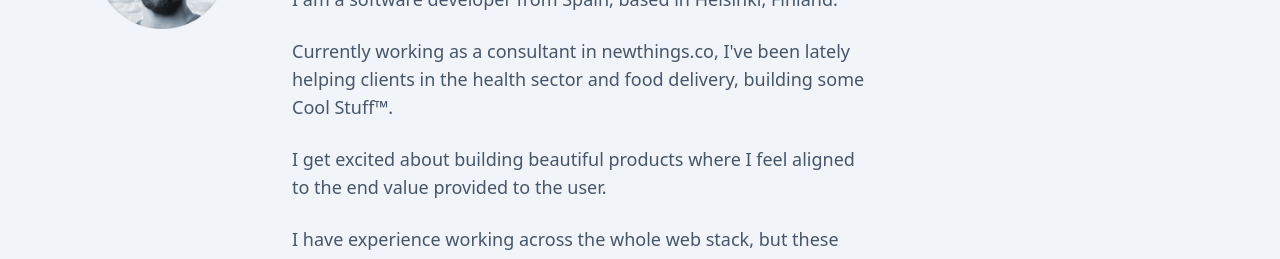
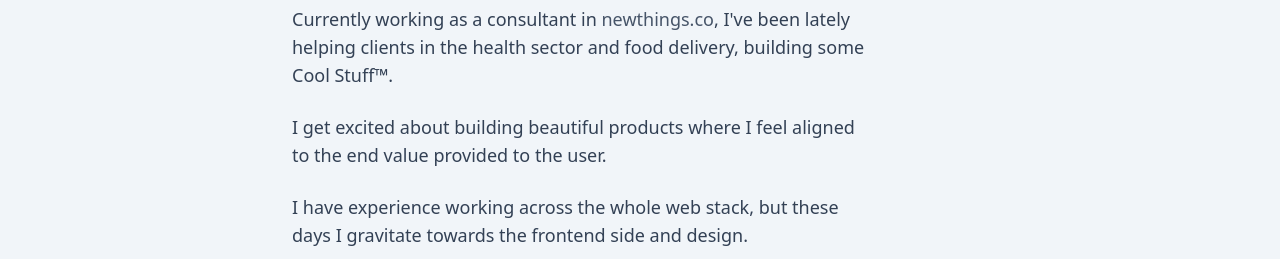
Before and after one commit to hugo-cardenas/personal-website, a Gatsby site: page / in a window 1280 px wide. Shown: the part 203-462 px from the top of the page. Built offline with nearby package versions, Linux system fonts and the light colour scheme; Gatsby itself is replaced by a stand-in of ours.

Commit message:
Tweak style

```diff
--- a/package.json
+++ b/package.json
@@ -8,8 +8,7 @@
     "gatsby"
   ],
   "scripts": {
-    "develop": "gatsby develop",
-    "start": "gatsby develop",
+    "start": "gatsby develop -H 0.0.0.0",
     "build": "gatsby build",
     "serve": "gatsby serve",
     "clean": "gatsby clean"
--- a/src/pages/index.tsx
+++ b/src/pages/index.tsx
@@ -20,12 +20,12 @@ const Title = ({ children }: ChildrenProps) => (
 );
 
 const P = ({ children }: ChildrenProps) => (
-  <p className="text-lg text-gray-600 font-light">{children}</p>
+  <p className="text-lg text-gray-700 font-light">{children}</p>
 );
 
 export default () => (
-  <main className="p-8 md:p-24 bg-gray-100 min-h-screen border-t-4 border-blue-700">
-    <div className="flex flex-col gap-8 md:flex-row md:gap-16 md:items-start">
+  <main className="px-6 pt-8 pb-16 md:py-16 md:px-24 bg-gray-100 min-h-screen md:h-screen box-border border-t-4 border-blue-700">
+    <div className="flex flex-col space-y-8 md:space-y-0 md:space-x-16 md:flex-row md:items-start">
       <img src={avatar} alt="Avatar" height="132px" width="132px" />
       <div className="space-y-6 max-w-xl">
         <Title>Hugo Cárdenas</Title>
@@ -52,7 +52,7 @@ export default () => (
           I have experience working across the whole web stack, but these days I
           gravitate towards the frontend side and design.
         </P>
-        <div className="flex flex-row items-center space-x-4">
+        <div className="flex flex-row items-center space-x-6">
           <a
             href="https://twitter.com/_hugocardenas"
             target="_blank"
```
